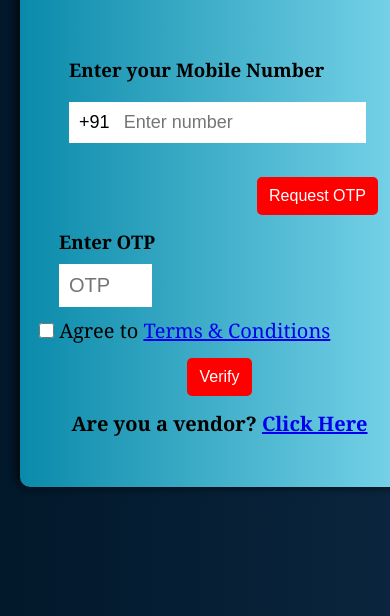
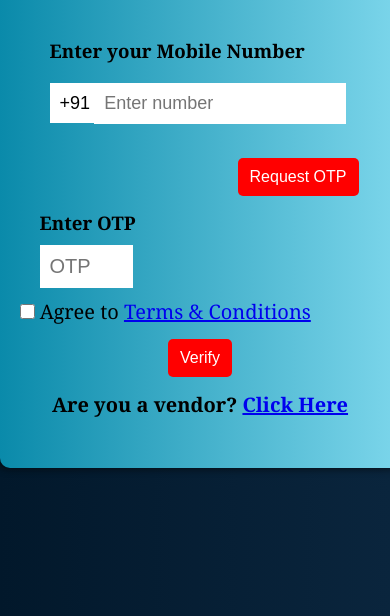
Before and after one commit to lokeswaran-aj/ServUdayam, a plain HTML site: page index.html in a window 390 px wide. Shown: the part 228-844 px from the top of the page. Drawn offline with Linux system fonts and the light colour scheme.

Commit message:
Update reg.css

```diff
--- a/reg.css
+++ b/reg.css
@@ -228,7 +228,7 @@ input.agree-check{
 }
 @media only screen and (max-width:610px){
     .reg{
-        margin: 10% 5%;
+        margin: 5% auto;
         min-width: 400px;
     }
     #number-input{
```
